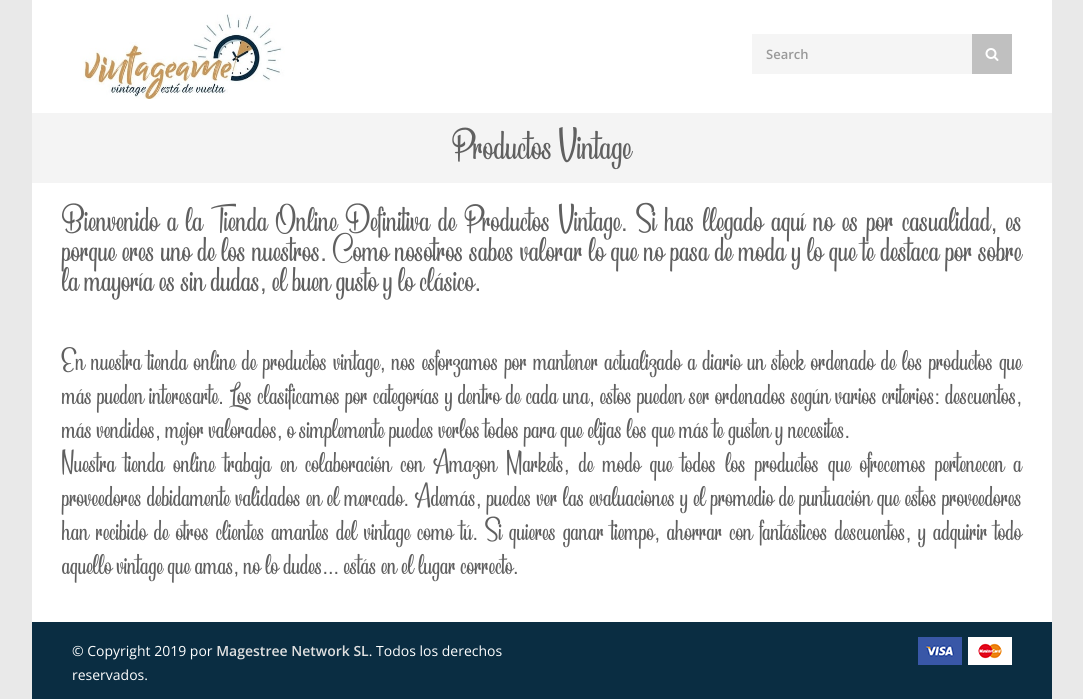
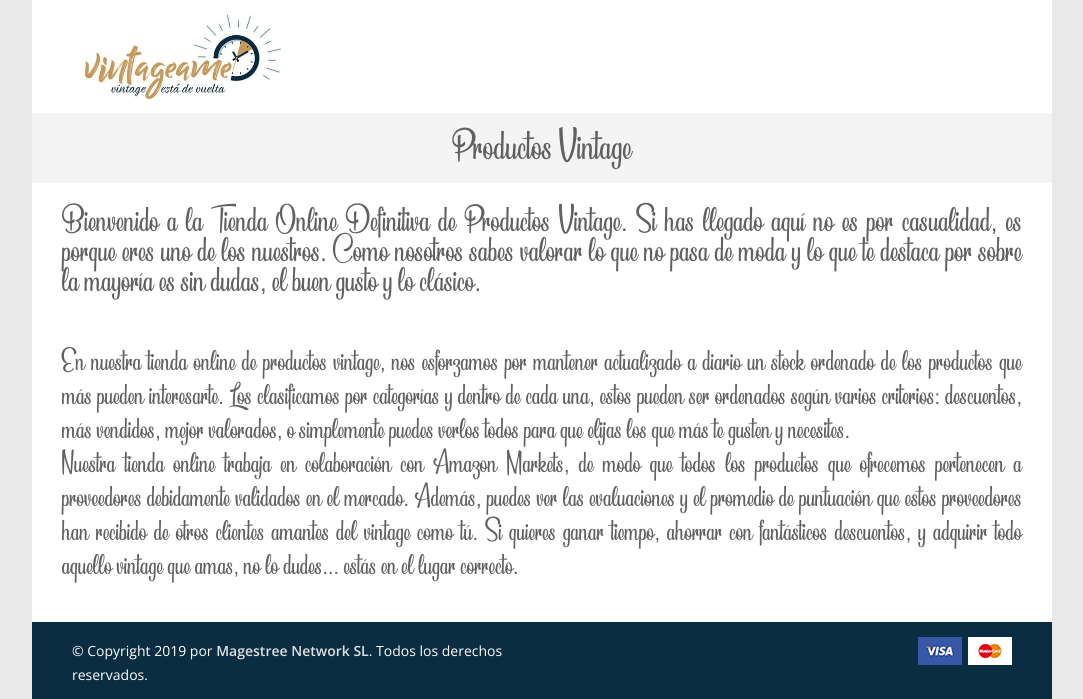
Before and after one commit to magestree/vintageame, a Django app: page / in a window 1280 px wide. Shown: the top 699 px of the page, without its empty margins (98-1181 px from the left). Run offline with Django 3.2, Linux system fonts and the light colour scheme; data that the repository does not hold is empty.

Commit message:
Deshabilitando el buscador de inicio temporalmente

```diff
--- a/website/templates/website/base.html
+++ b/website/templates/website/base.html
@@ -18,9 +18,9 @@
                 <div class="four columns">
                     {% include 'website/includes/logo.html' %}
                 </div>
-                <div class="twelve columns" id = 'aditional_menu'>
-                    {% include 'website/includes/search.html' %}
-                </div>
+{#                <div class="twelve columns" id = 'aditional_menu'>#}
+{#                    {% include 'website/includes/search.html' %}#}
+{#                </div>#}
             </div>
             {% block content %}{% endblock content %}
             <div class="margin-top-15"></div>
```
